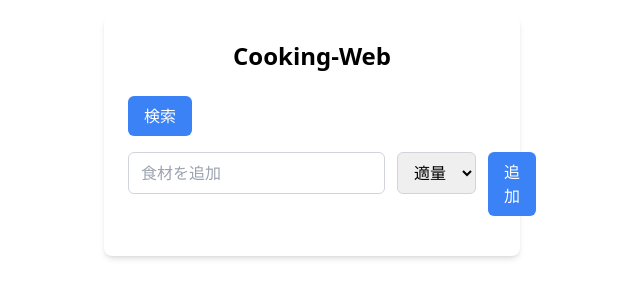
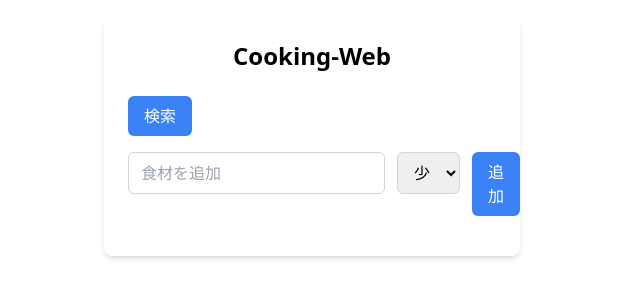
Before and after one commit to Asameshi00/cooking-web, a React (Create React App) app in the folder cooking-app/: page /recipe/1 in a window 1280 px wide. Shown: the top 300 px of the page, without its empty margins (328-968 px from the left). Built offline with nearby package versions, Linux system fonts and the light colour scheme.

Commit message:
feat: 食料サイズを変更

```diff
--- a/cooking-app/src/components/IngredientForm.tsx
+++ b/cooking-app/src/components/IngredientForm.tsx
@@ -3,13 +3,14 @@
 import React, { useState, useCallback } from 'react';
 import { Quantity } from '../types/ingredient';
 
+/** 食材追加のプロパティ **/
 interface IngredientFormProps {
     addIngredient: (ingredient: string, quantity: Quantity) => void;
 }
 
 const IngredientForm: React.FC<IngredientFormProps> = ({ addIngredient }) => {
     const [ingredientName, setIngredientName] = useState<string>('');
-    const [ingredientQuantity, setIngredientQuantity] = useState<Quantity>('適量');
+    const [ingredientQuantity, setIngredientQuantity] = useState<Quantity>('少');
 
     const handleNameChange = useCallback((event: React.ChangeEvent<HTMLInputElement>) => {
         setIngredientName(event.target.value);
@@ -51,8 +52,7 @@ const IngredientForm: React.FC<IngredientFormProps> = ({ addIngredient }) => {
                     >
                         <option value="多">多</option>
                         <option value="中">中</option>
-                        <option value="小">小</option>
-                        <option value="適量">適量</option>
+                        <option value="少">少</option>
                     </select>
                 </div>
 
--- a/cooking-app/src/components/IngredientList.tsx
+++ b/cooking-app/src/components/IngredientList.tsx
@@ -3,7 +3,7 @@
 import React from 'react';
 import { Ingredient } from '../types/ingredient';
 
-/** 食材のプロパティ **/
+/** 食材リストのインタフェース **/
 interface IngredientListProps {
     ingredients: Ingredient[];
     removeIngredient: (ingredient: string) => void;
--- a/cooking-app/src/features/CookingReducer.tsx
+++ b/cooking-app/src/features/CookingReducer.tsx
@@ -9,7 +9,7 @@ const CookingReducer = (state: State, action: Action) => {
         case "ADD_INGREDIENT":
             return {
                 ...state,
-                ingredients: [...state.ingredients, { name: action.payload, quantity: "適量" }],
+                ingredients: [...state.ingredients, { name: action.payload, quantity: "中" }],
             }
         // 食材を削除する
         case "REMOVE_INGREDIENT":
--- /dev/null
+++ b/cooking-app/src/features/pages/Result.tsx
@@ -0,0 +1,4 @@
+// 検索結果を表示する画面のコンポーネント
+// クエリからGeminiでレシピを生成・APIを叩いてレシピを取得する
+
+import React from "react";
--- /dev/null
+++ b/cooking-app/src/routes/AppRoutes.tsx
@@ -0,0 +1,19 @@
+// ルーティング設定
+
+import React from 'react';
+import { BrowserRouter, Router, Route, Routes } from 'react-router-dom';
+import App from '../App';
+
+const AppRoutes: React.FC = () => {
+    return (
+        <BrowserRouter>
+            <Routes>
+                <Route path="/" element={<App />} /> {/* トップページ */}
+                <Route path="/recipe" element={<div>レシピ一覧</div>} /> {/* レシピ一覧 */}
+                <Route path="/recipe/:id" element={<div>レシピ詳細</div>} /> {/* レシピ詳細 */}
+            </Routes>
+        </BrowserRouter>
+    );
+}
+
+export default AppRoutes;
--- a/cooking-app/src/types/ingredient.ts
+++ b/cooking-app/src/types/ingredient.ts
@@ -1,5 +1,5 @@
 /** 食品の量の型定義 **/
-type Quantity = '多' | '中' | '小' | '適量';
+type Quantity = '多' | '中' | '少' ;
 
 /** 食材の型定義 **/
 interface Ingredient {
```
